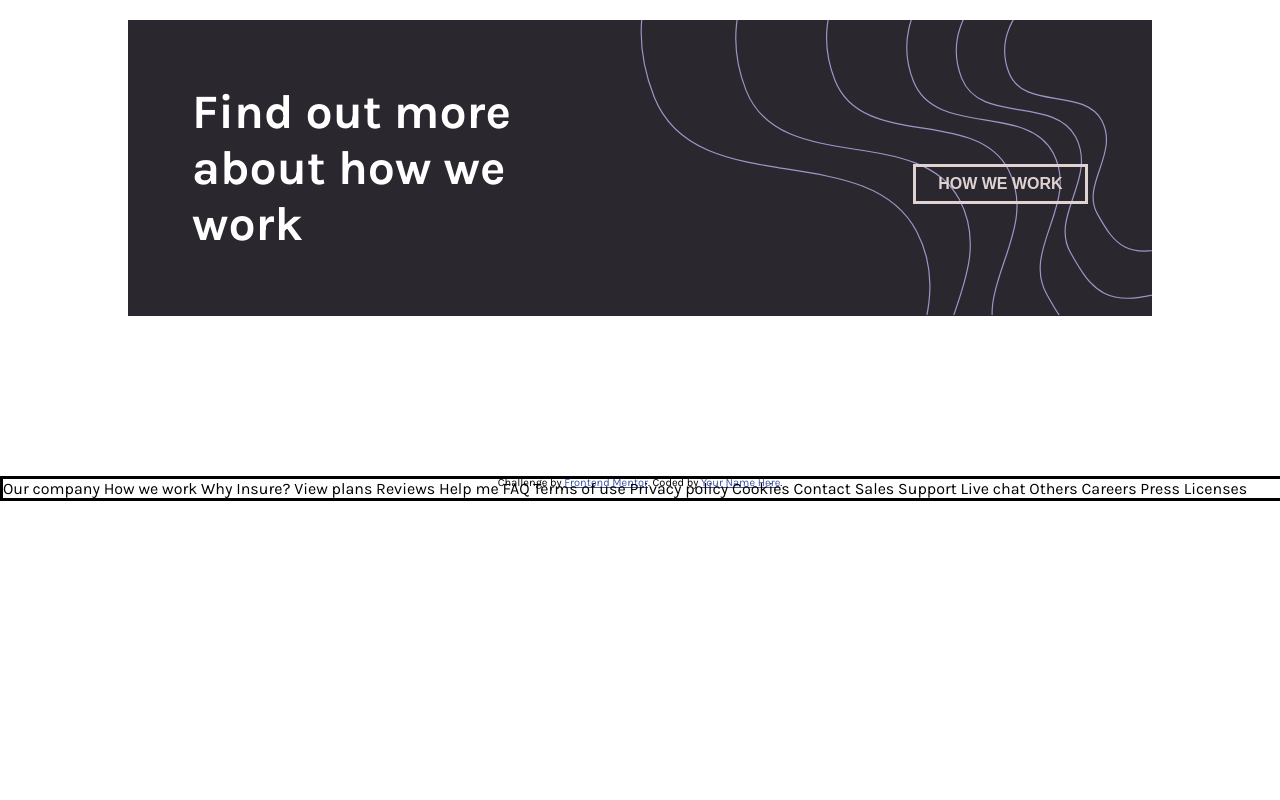
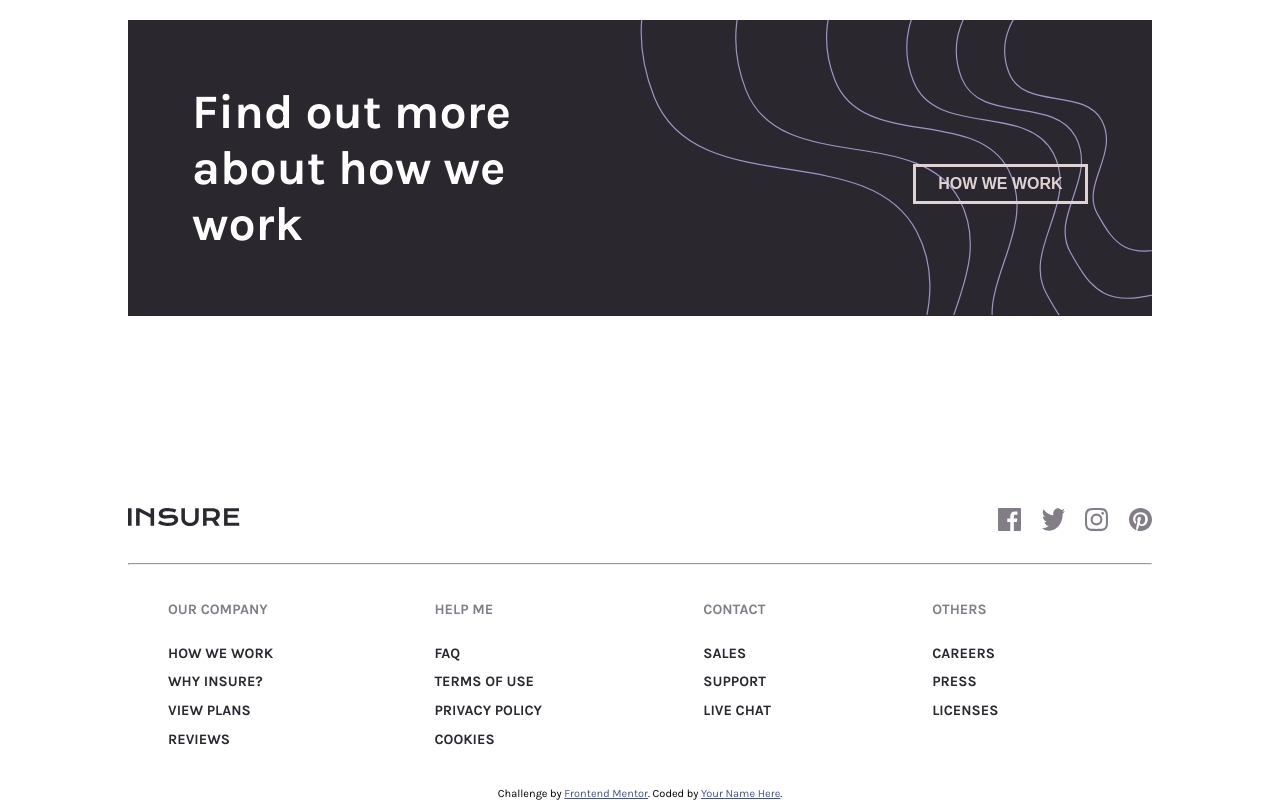
Before and after one commit to macluiggy/FM-insure-landing-page-master, a plain HTML site: page index.html in a window 1280 px wide. Shown: the part 1496-2296 px from the top of the page. Before the commit the page ends 1997 px from the top, so only its background shows below. Drawn offline with Linux system fonts and the light colour scheme.

Commit message:
footer upated

```diff
--- a/css/styles.css
+++ b/css/styles.css
@@ -376,7 +376,67 @@ main .list-main-section1 {
 FOOTER SECTION
 ---------------*/
 footer {
-    border: solid;
-    position: absolute;
-    width: 100%;
+    margin: 0 auto;
+    width: 80%;
+    padding: 0 0 2em 0;
 }
+.footer-logos {
+    display: flex;
+    justify-content: space-between;
+    padding: 02em 0;
+}
+.about {
+    display: flex;
+    justify-content: space-between;
+    width: 85%;
+    text-transform: uppercase;
+}
+.about ul {
+    font-size: 0.9em;
+    display: flex;
+    flex-direction: column;
+}
+.about h4 {
+    padding: 2.5em 0 1.5em 0;
+    color: var(--Dark-Grayish-Violet);
+}
+.about li {
+    line-height: 2em;
+    list-style-type: none;
+    color: var(--Very-Dark-Violet);
+    font-weight: bold;
+}
+.social-media {
+    width: 15%;
+    display: flex;
+    justify-content:space-between;
+}
+.social-media img {
+    width: 15%;
+}
+/*footer mobile*/
+@media screen and (max-width: 700px) {
+    footer {
+        text-align: center;
+    }
+    .footer-logos {
+        display: flex;
+        justify-content: center;
+        padding: 02em 0;
+        flex-direction: column;
+    }
+    .social-media {
+        display: flex;
+        width: 80%;
+        margin: 0 auto;
+        border: solid;
+    }
+    .insure-logo {
+        border: solid;
+        width: 70%;
+        margin: 0 auto;
+    }
+    .insure-logo img {
+        width: 100%;
+    }
+}
--- a/index.html
+++ b/index.html
@@ -97,32 +97,53 @@
   </main>
 
   <footer>
+  <section class="footer-logos">
+    <figure class="insure-logo">
+      <img src="./images/logo.svg" alt="">
+    </figure>
+    <figure class="social-media">
+      <img src="./images/icon-facebook.svg" alt="">
+      <img src="./images/icon-twitter.svg" alt="">
+      <img src="./images/icon-instagram.svg" alt="">
+      <img src="./images/icon-pinterest.svg" alt="">
+    </figure>
+  </section>
+  <hr>
+  <sectionc class="about">
+    <ul>
+      <h4>Our company</h4>
 
-  Our company
+  <li>How we work</li>
+  <li>Why Insure?</li>
+  <li>View plans</li>
+  <li>Reviews</li>
+    </ul>
 
-  How we work
-  Why Insure?
-  View plans
-  Reviews
+  <ul>
+    <h4>Help me</h4>
 
-  Help me
+    <li>FAQ</li>
+    <li>Terms of use</li>
+    <li>Privacy policy</li>
+    <li>Cookies</li>
+  </ul>
 
-  FAQ
-  Terms of use
-  Privacy policy
-  Cookies
+  <ul>
+    <h4>Contact</h4>
 
-  Contact
+  <li>Sales</li>
+  <li>Support</li>
+  <li>Live chat</li>
+  </ul>
 
-  Sales
-  Support
-  Live chat
+  <ul>
+    <h4>Others</h4>
 
-  Others
-
-  Careers
-  Press
-  Licenses
+  <li>Careers</li>
+  <li>Press</li>
+  <li>Licenses</li>
+  </ul>
+  </section>
   </footer>
 
 
```
